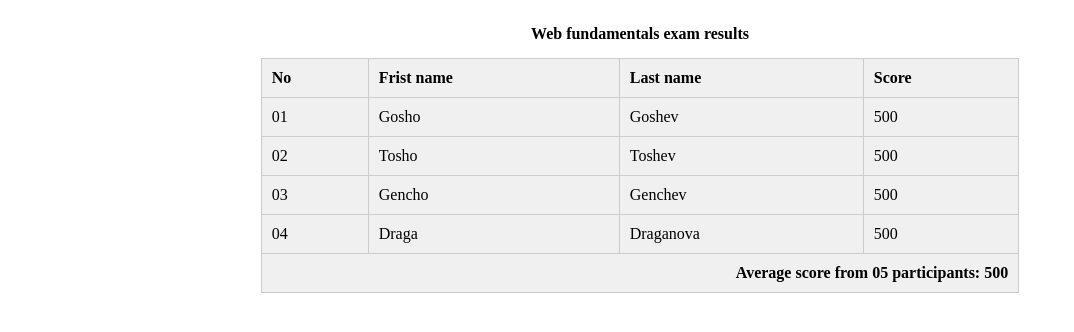
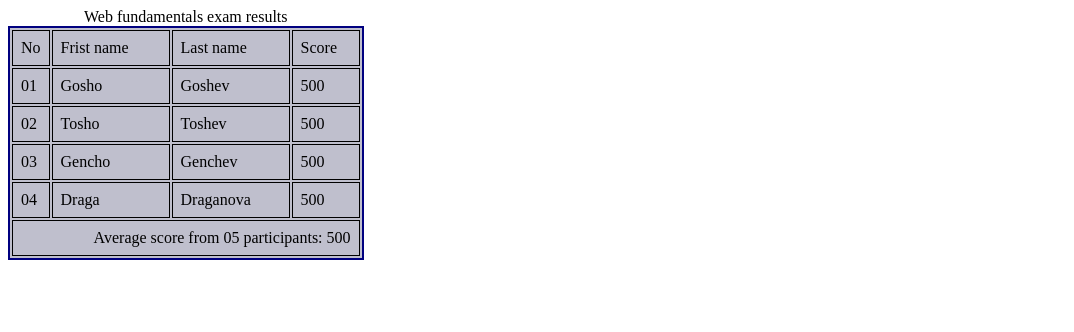
Before and after one commit to Lengoc204/Lengoc204.github.io, a plain HTML site: page 18/homework.html in a window 1280 px wide. Shown: the whole page, without its empty margins (0-1074 px from the left). Drawn offline with Linux system fonts and the light colour scheme.

Commit message:
repair file homework

```diff
--- a/18/styles1.css
+++ b/18/styles1.css
@@ -1,32 +1,23 @@
 table {
-    width: 60%;
-    margin: 20px auto;
-    border-collapse: collapse;
-    background-color: #f0f0f0;
+    border: 2px solid navy;
+    background-color: rgb(191, 191, 205);
 }
 
-caption {
-        font-weight: bold;
-        text-align: center;
-        margin-bottom: 10px;
-        padding: 5px;
-    }
+thead th {
+    text-align: center;
+}
 
 th, td {
-    border: 1px solid #ccc;
-    padding: 10px;
     text-align: left;
+    padding: 8px;
+    border: 1px solid;
 }
-thead td {
-    font-weight: bold;
+th:nth-child(2), th:nth-child(3), td:nth-child(2), td:nth-child(3) {
+    width: 100px;
 }
 
-th {
-    background-color: #d9d9d9;
-}
-
-tfoot {
-    font-weight: bold;
+th:nth-child(4), td:nth-child(4) {
+    width: 50px;
 }
 
 tfoot td {
```
Also changed, not shown: 18/exam results.html (+1 -1 lines).
